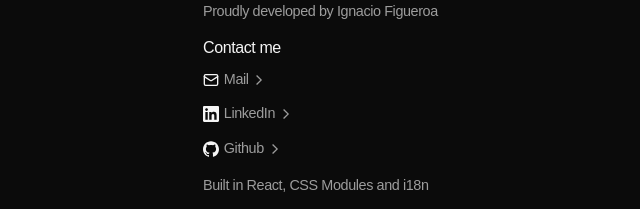
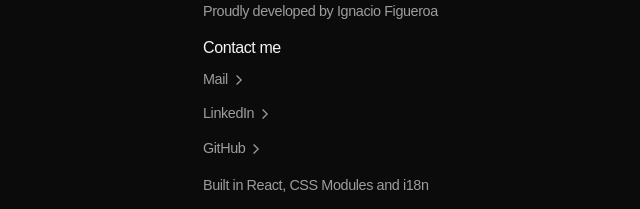
Before and after one commit to figueroaignacio/portfolio, a React (Vite) app: page / in a window 1280 px wide. Shown: the part 2505-2714 px from the top of the page, without its empty margins (69-709 px from the left). Built offline with nearby package versions, Linux system fonts and the light colour scheme.

Commit message:
refactor(components): refactoring footer code

```diff
--- a/src/components/Footer/Footer.tsx
+++ b/src/components/Footer/Footer.tsx
@@ -4,11 +4,11 @@ import { useTranslation } from "react-i18next";
 // Styles
 import styles from "./Footer.module.css";
 
+// Constants
+import { CONTACTS } from "../../constants/contact";
+
 // Icons
 import { Chevron } from "../../icons/Chevron";
-import { Github } from "../../icons/Github";
-import { LinkedIn } from "../../icons/LinkedIn";
-import { Mail } from "../../icons/Mail";
 
 export function Footer() {
   const { t } = useTranslation();
@@ -23,30 +23,12 @@ export function Footer() {
       <div>
         <h2 className={styles.footerTitle}>{t("footer.contactTitle")}</h2>
         <ul className={styles.footerList}>
-          <li className={styles.footerListItem}>
-            <a href="mailto:ignaciofigueroadev@gmail.com" target="_blank">
-              <Mail />
-              Mail
-            </a>
-            <Chevron />
-          </li>
-          <li className={styles.footerListItem}>
-            <a
-              href="https://www.linkedin.com/in/ignacio-figueroa-0a1ba0263/"
-              target="_blank"
-            >
-              <LinkedIn />
-              LinkedIn
-            </a>
-            <Chevron />
-          </li>
-          <li className={styles.footerListItem}>
-            <a href="https://github.com/figueroaignacio" target="_blank">
-              <Github />
-              Github
-            </a>
-            <Chevron />
-          </li>
+          {CONTACTS.map((item, index: number) => (
+            <li key={index} className={styles.footerListItem}>
+              <a href={item.href}>{item.title}</a>
+              <Chevron />
+            </li>
+          ))}
         </ul>
       </div>
       <div>
```
